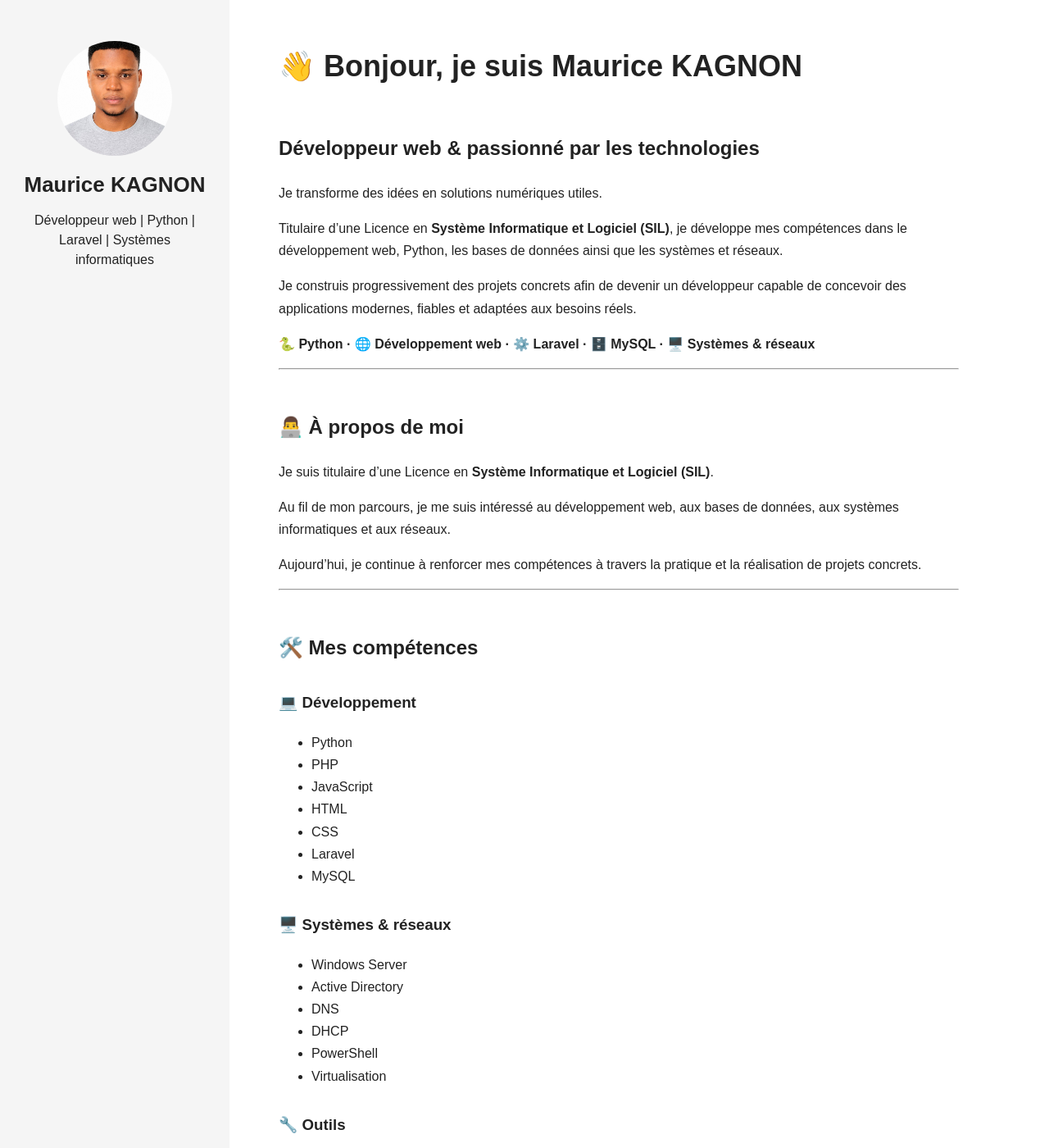
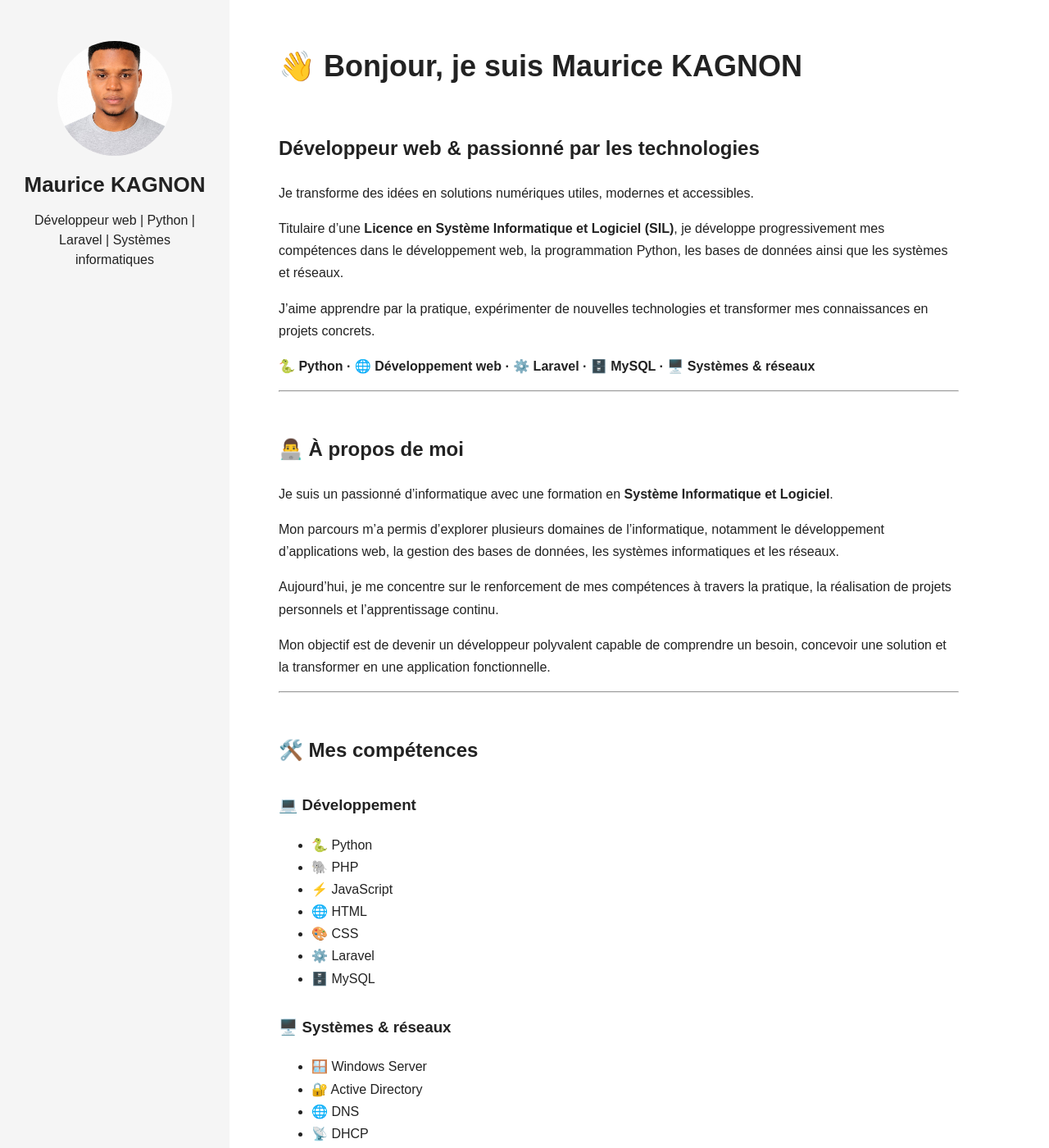
Before and after one commit to JacquesMaurice/maurice-kagnon.github.io, a Jekyll site: the page built from index.md, in a window 1280 px wide and 1400 px high. Shown: the whole window at 82% size. Built offline with Jekyll 4.4.1, drawn with Linux system fonts in a browser that asks for light colours; our own code applies the rules of GitHub Pages for plain Markdown files; some of the changed text lies outside the part shown.

Commit message:
Amelioration du contenu du portfolio

```diff
--- a/index.md
+++ b/index.md
@@ -6,24 +6,25 @@ layout: default
 
 ## Développeur web & passionné par les technologies
 
-Je transforme des idées en solutions numériques utiles.
+Je transforme des idées en solutions numériques utiles, modernes et accessibles.
 
-Titulaire d'une Licence en **Système Informatique et Logiciel (SIL)**, je développe mes compétences dans le développement web, Python, les bases de données ainsi que les systèmes et réseaux.
+Titulaire d'une **Licence en Système Informatique et Logiciel (SIL)**, je développe progressivement mes compétences dans le développement web, la programmation Python, les bases de données ainsi que les systèmes et réseaux.
 
-Je construis progressivement des projets concrets afin de devenir un développeur capable de concevoir des applications modernes, fiables et adaptées aux besoins réels.
+J'aime apprendre par la pratique, expérimenter de nouvelles technologies et transformer mes connaissances en projets concrets.
 
 **🐍 Python · 🌐 Développement web · ⚙️ Laravel · 🗄️ MySQL · 🖥️ Systèmes & réseaux**
-
 
 ---
 
 ## 👨‍💻 À propos de moi
 
-Je suis titulaire d'une Licence en **Système Informatique et Logiciel (SIL)**.
+Je suis un passionné d'informatique avec une formation en **Système Informatique et Logiciel**.
 
-Au fil de mon parcours, je me suis intéressé au développement web, aux bases de données, aux systèmes informatiques et aux réseaux.
+Mon parcours m'a permis d'explorer plusieurs domaines de l'informatique, notamment le développement d'applications web, la gestion des bases de données, les systèmes informatiques et les réseaux.
 
-Aujourd'hui, je continue à renforcer mes compétences à travers la pratique et la réalisation de projets concrets.
+Aujourd'hui, je me concentre sur le renforcement de mes compétences à travers la pratique, la réalisation de projets personnels et l'apprentissage continu.
+
+Mon objectif est de devenir un développeur polyvalent capable de comprendre un besoin, concevoir une solution et la transformer en une application fonctionnelle.
 
 ---
 
@@ -31,77 +32,108 @@ Aujourd'hui, je continue à renforcer mes compétences à travers la pratique et
 
 ### 💻 Développement
 
-- Python
-- PHP
-- JavaScript
-- HTML
-- CSS
-- Laravel
-- MySQL
+- 🐍 Python
+- 🐘 PHP
+- ⚡ JavaScript
+- 🌐 HTML
+- 🎨 CSS
+- ⚙️ Laravel
+- 🗄️ MySQL
 
 ### 🖥️ Systèmes & réseaux
 
-- Windows Server
-- Active Directory
-- DNS
-- DHCP
-- PowerShell
-- Virtualisation
+- 🪟 Windows Server
+- 🔐 Active Directory
+- 🌐 DNS
+- 📡 DHCP
+- ⚡ PowerShell
+- 💻 Virtualisation
 
 ### 🔧 Outils
 
-- Git
-- GitHub
-- VS Code
-- XAMPP
-- Composer
+- 🔀 Git
+- 🐙 GitHub
+- 💻 Visual Studio Code
+- 📦 XAMPP
+- 🧩 Composer
 
 ---
 
 ## 🚀 Mes projets
 
-### 📚 e-azɔmè
+### 📚 e-azɔmè — Gestion des bulletins scolaires
 
-Application web de gestion des bulletins scolaires destinée aux écoles primaires privées.
+Application web conçue pour faciliter la gestion des bulletins scolaires dans les écoles primaires privées.
 
-**Technologies :** PHP, Laravel, MySQL
+Le projet permet notamment de gérer différents profils utilisateurs et de centraliser les informations scolaires.
 
-### 💰 TontiPlus
+**Technologies :** PHP · Laravel · MySQL
 
-Application web pour la gestion des tontines et des cotisations.
+---
 
-**Technologies :** Laravel, MySQL, API REST
+### 💰 TontiPlus — Gestion des tontines
 
-### 🏗️ KALEX BTP
+Projet d'application web destiné à faciliter la gestion des tontines et des cotisations.
 
-Projet de site web destiné à présenter les activités d'une entreprise spécialisée dans le BTP et la topographie.
+L'objectif est de permettre une meilleure organisation des membres, des cotisations et des opérations liées à une tontine.
+
+**Technologies :** Laravel · MySQL · API REST
+
+---
+
+### 🏗️ KALEX BTP — Site web professionnel
+
+Projet de site web destiné à présenter les activités d'une entreprise spécialisée dans le **BTP et la topographie**.
+
+L'objectif est de créer une présence en ligne claire et professionnelle permettant de présenter les services et les réalisations de l'entreprise.
 
 ---
 
 ## 🎓 Formation
 
-**Licence — Système Informatique et Logiciel (SIL)**
+### Licence — Système Informatique et Logiciel (SIL)
 
-Institut Universitaire Les Cours Sonou
+**Institut Universitaire Les Cours Sonou**
+
+Formation orientée vers les systèmes informatiques, le développement logiciel, les bases de données et les technologies web.
+
+---
+
+## 📈 Actuellement en apprentissage
+
+Je continue actuellement à développer mes compétences dans plusieurs domaines :
+
+- 🐍 Approfondissement de Python
+- 🌐 Développement web
+- 🤖 Automatisation avec l'intelligence artificielle
+- 🗄️ Bases de données
+- 🖥️ Systèmes et réseaux
+- 🔧 Git et gestion de projets
+- 🚀 Conception d'applications professionnelles
 
 ---
 
 ## 🎯 Mes objectifs
 
-- Approfondir Python
-- Maîtriser le développement web
-- Développer mes compétences en automatisation avec l'IA
-- Renforcer mes connaissances en systèmes et réseaux
-- Construire des applications professionnelles
+Mon objectif est de devenir un développeur capable de concevoir des solutions informatiques **concrètes, utiles et professionnelles**.
+
+Je souhaite notamment :
+
+- maîtriser davantage Python ;
+- renforcer mes compétences en développement web ;
+- développer des solutions utilisant l'intelligence artificielle ;
+- approfondir mes connaissances en systèmes et réseaux ;
+- construire et déployer des applications professionnelles ;
+- continuer à apprendre à travers des projets concrets.
 
 ---
 
 ## 📫 Me contacter
 
-**📍 Bénin**
+📍 **Bénin**
 
-**💻 GitHub :** [JacquesMaurice](https://github.com/JacquesMaurice)
+💻 **GitHub :** [JacquesMaurice](https://github.com/JacquesMaurice)
 
 ---
 
-> 🚀 *Apprendre, construire, améliorer.*
+> 🚀 **Apprendre. Construire. Améliorer.**
```
